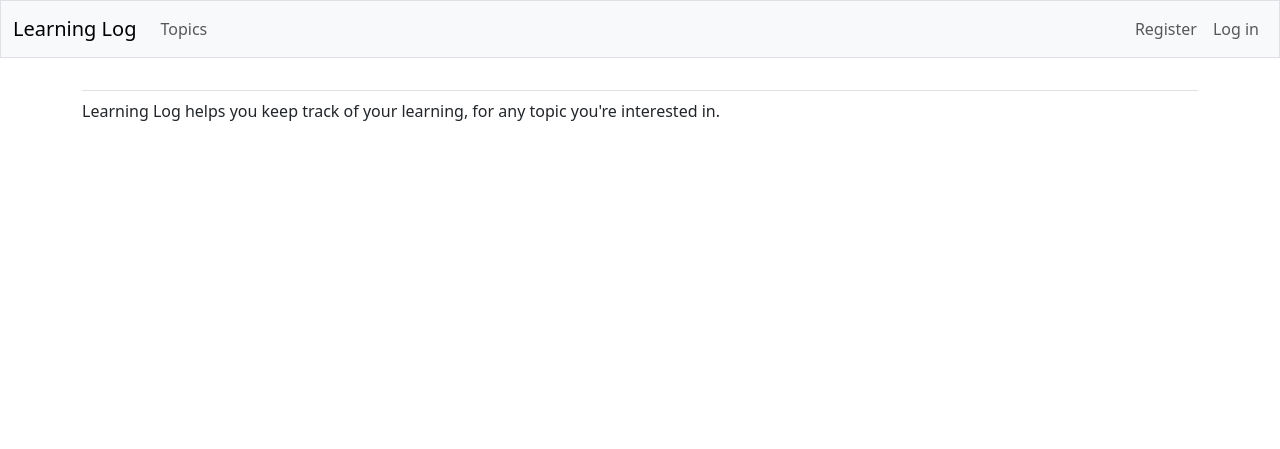
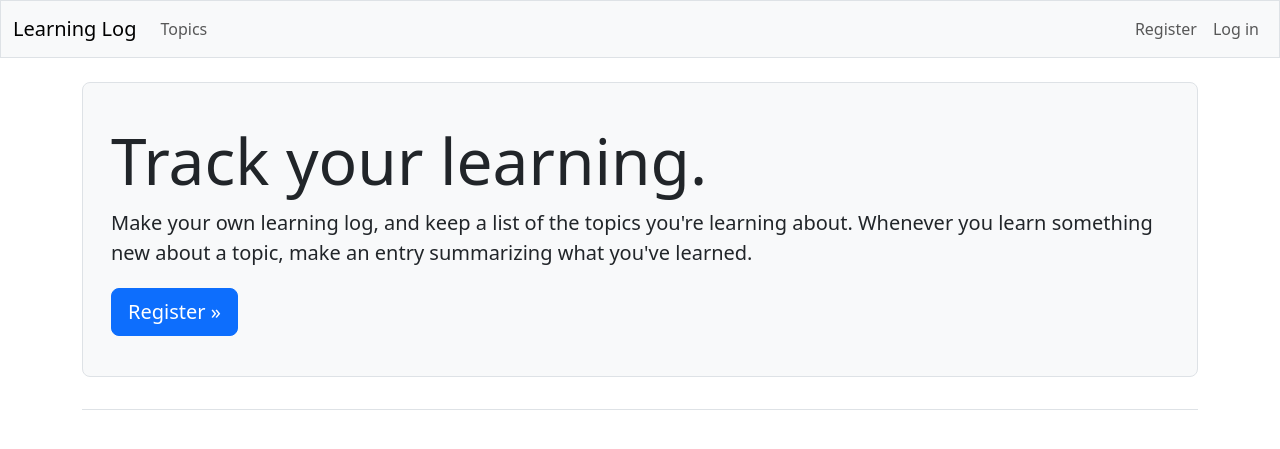
Before and after one commit to asabo-dev/Learning_logs, a Django app: page / in a window 1280 px wide. Shown: the top 449 px of the page. Run offline with Django 5.2, Linux system fonts and the light colour scheme; some libraries are stand-ins or nearby versions.

Commit message:
Style Home Page using Jumbotron

```diff
--- a/learning_logs/templates/learning_logs/index.html
+++ b/learning_logs/templates/learning_logs/index.html
@@ -1,5 +1,13 @@
 {% extends "learning_logs/base.html" %}
 
-{% block content %}
-  <p>Learning Log helps you keep track of your learning, for any topic you're interested in.</p>
-{% endblock content %}
+{% block page_header %}
+  <div class="p-3 mb-4 bg-light border rounded-3">
+    <div class="container-fluid py-4">
+      <h1 class="display-3">Track your learning.</h1>
+
+      <p class="lead">Make your own learning log, and keep a list of the topics you're learning about. Whenever you learn something new about a topic, make an entry summarizing what you've learned.</p>
+
+      <a class="btn btn-primary btn-lg mt-1" href="{% url 'accounts:register' %}">Register &raquo;</a>
+    </div>
+  </div>
+{% endblock page_header %}
```
Also changed, not shown: db.sqlite3.
